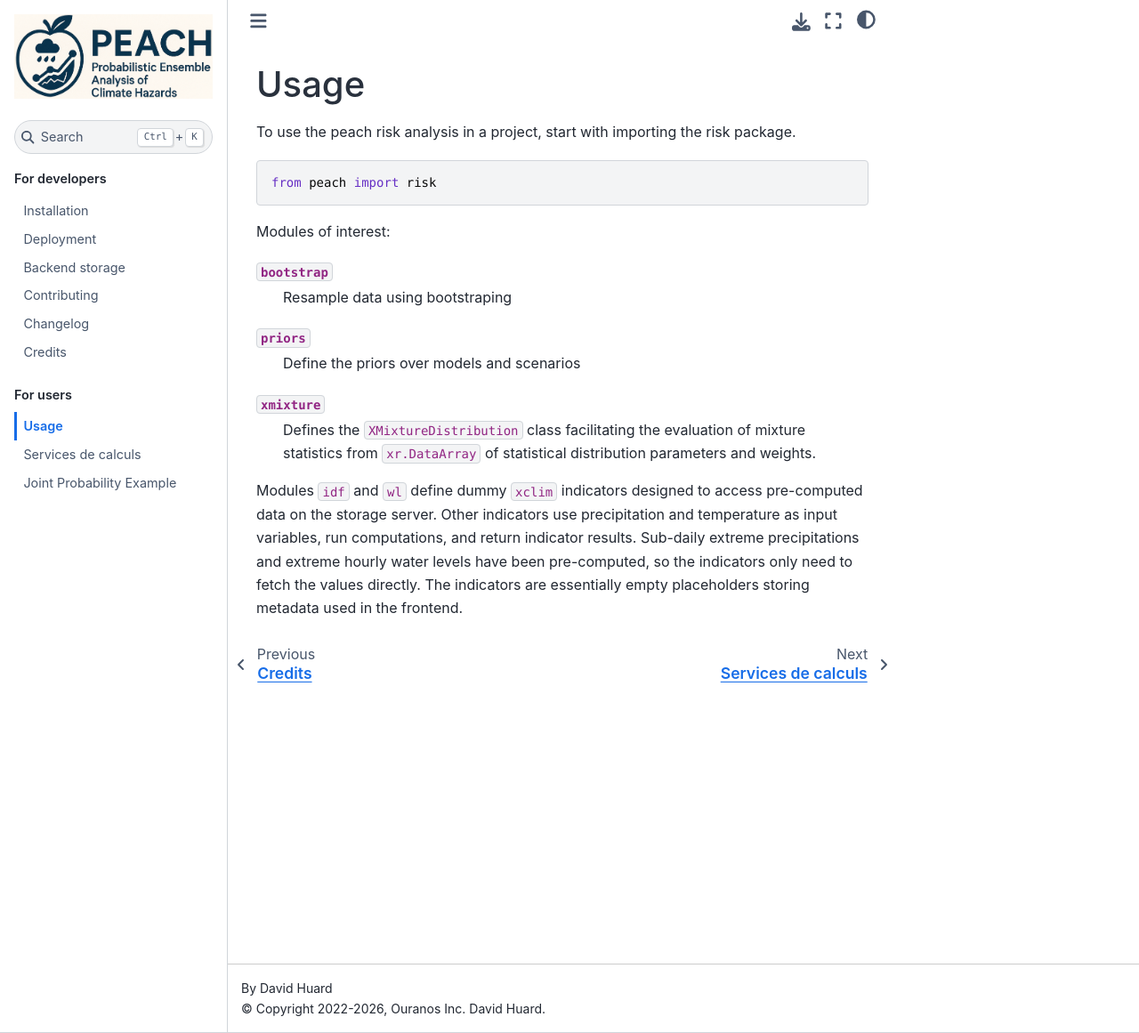
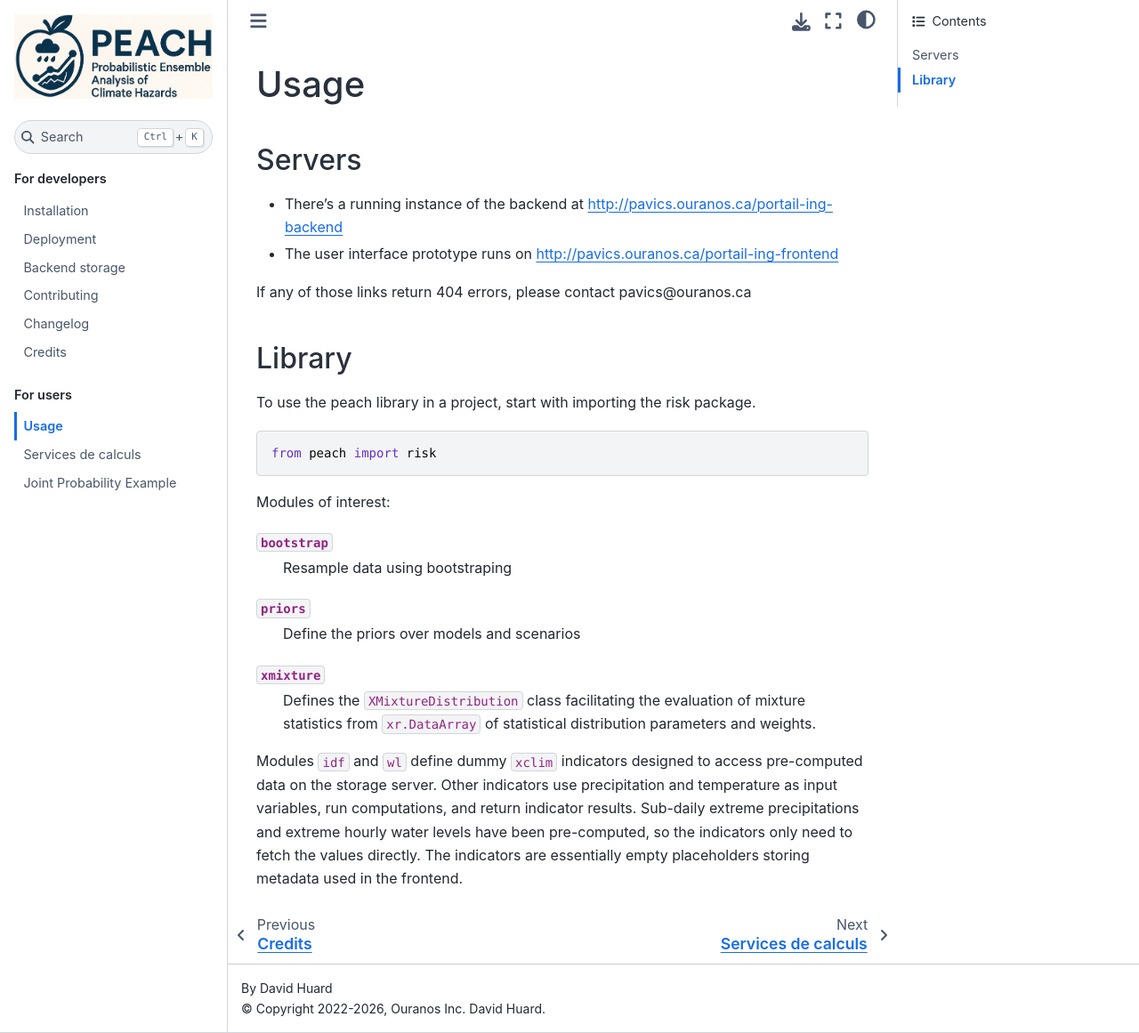
Before and after one commit to Ouranosinc/peach, a Sphinx documentation site: the page built from docs/usage.md, in a window 1280 px wide and 1161 px high. Shown: the whole window at 89% size. Built offline with Sphinx 7.4.7 and the Sphinx Book theme 1.1.4, drawn with Linux system fonts in a browser that asks for light colours; pages that are not in the unit, such as notebooks, are missing from menus.

Commit message:
add links to servers

````diff
--- a/docs/usage.md
+++ b/docs/usage.md
@@ -1,6 +1,15 @@
 # Usage
 
-To use the peach risk analysis in a project, start with importing the risk package.
+## Servers
+
+- There's a running instance of the backend at <http://pavics.ouranos.ca/portail-ing-backend>
+- The user interface prototype runs on <http://pavics.ouranos.ca/portail-ing-frontend>
+
+If any of those links return 404 errors, please contact pavics@ouranos.ca
+
+## Library
+
+To use the peach library in a project, start with importing the risk package.
 
 ```python
 from peach import risk
````
